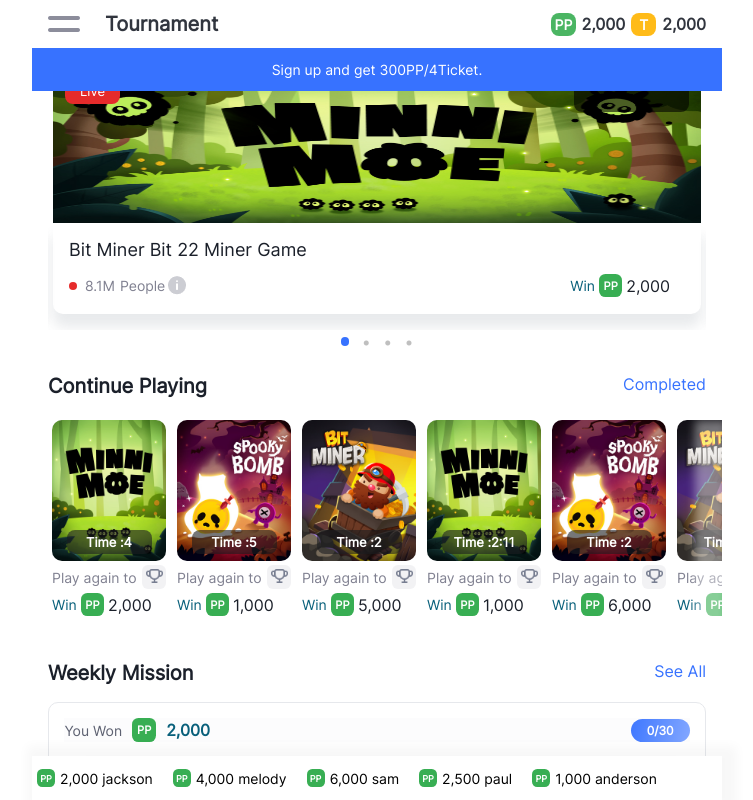
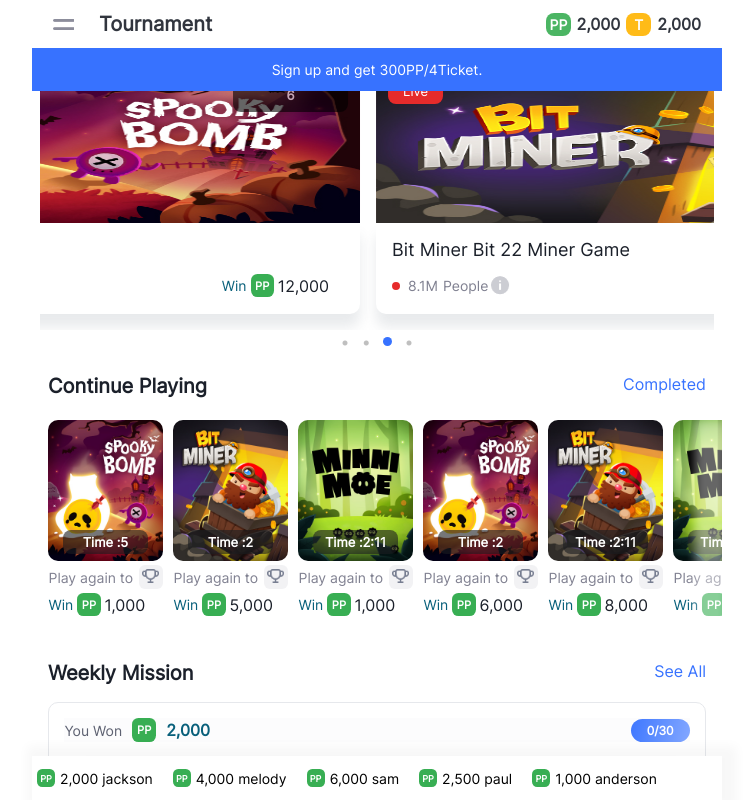
Before and after one commit to JustinFEdev/tournament-react, a React (Create React App) app: page / in a window 1280 px wide. Shown: the top 800 px of the page, without its empty margins (263-1016 px from the left). Built offline with nearby package versions, Linux system fonts and the light colour scheme.

Commit message:
9/24 update

```diff
--- a/src/components/layout.scss
+++ b/src/components/layout.scss
@@ -355,7 +355,8 @@ footer {
   padding-bottom: 16px;
 }
 .slick-slide > div {
-  padding: 0 5px;
+  // padding: 0 6px;
+  padding: 0 1.2%;
 }
 // .slick-slide > .slide-contianer {
 //   padding: 0 10px;
--- a/src/components/navigation/NaviBar.js
+++ b/src/components/navigation/NaviBar.js
@@ -42,7 +42,13 @@ const NaviBar = ({ onClick, theme, sizeStatus }) => {
                           src={NaviIcon}
                           alt="menu-button"
                           onClick={() => setMenubtn(true)}
-                          style={{ cursor: "pointer" }}
+                          style={{
+                            cursor: "pointer",
+                            width: 21,
+                            height: 11,
+                            objectFit: "cover",
+                            color: "var(--neutral-3)",
+                          }}
                         />
                         <p
                           style={{
--- a/src/components/navigation/navi.scss
+++ b/src/components/navigation/navi.scss
@@ -21,7 +21,8 @@ a {
   opacity: 0.9;
   align-items: center;
   justify-content: space-between;
-  padding: 0 16px;
+  padding: 0 21px;
+  // padding: 0 4%;
 }
 .navi-signstatus {
   padding: 13px 74px;
--- a/src/components/slides/ContinueSlide.js
+++ b/src/components/slides/ContinueSlide.js
@@ -20,7 +20,7 @@ const ContinueSlide = ({ conti, size }) => {
     // slidesToShow: 5,
     slidesToScroll: 1,
     initialSlide: 0,
-    autoplay: false,
+    autoplay: true,
     autoplaySpeed: 3000,
     swipe: true,
     swipeToSlide: true,
--- a/src/components/slides/LiveSlide.js
+++ b/src/components/slides/LiveSlide.js
@@ -20,7 +20,7 @@ const LiveSlide = ({ live, size }) => {
     slidesToShow: 1,
     slidesToScroll: 1,
     initialSlide: 0,
-    autoplay: false,
+    autoplay: true,
     autoplaySpeed: 2500,
     centerMode: false,
     swipe: true,
@@ -33,7 +33,7 @@ const LiveSlide = ({ live, size }) => {
     <>
       {live !== undefined && (
         <>
-          <div style={{ padding: "0 16px" }}>
+          <div style={{ padding: "0 8px" }}>
             <Slider {...liveSettings}>
               {live.map((info, index) => (
                 <div className="live-container" key={index}>
--- a/src/components/slides/MissionSlide.js
+++ b/src/components/slides/MissionSlide.js
@@ -21,7 +21,7 @@ const MissionSlide = ({ weekly, size }) => {
     // slidesToShow: 3,
     slidesToScroll: 1,
     initialSlide: 0,
-    autoplay: false,
+    autoplay: true,
     autoplaySpeed: 3000,
     centerMode: false,
     swipe: true,
```
